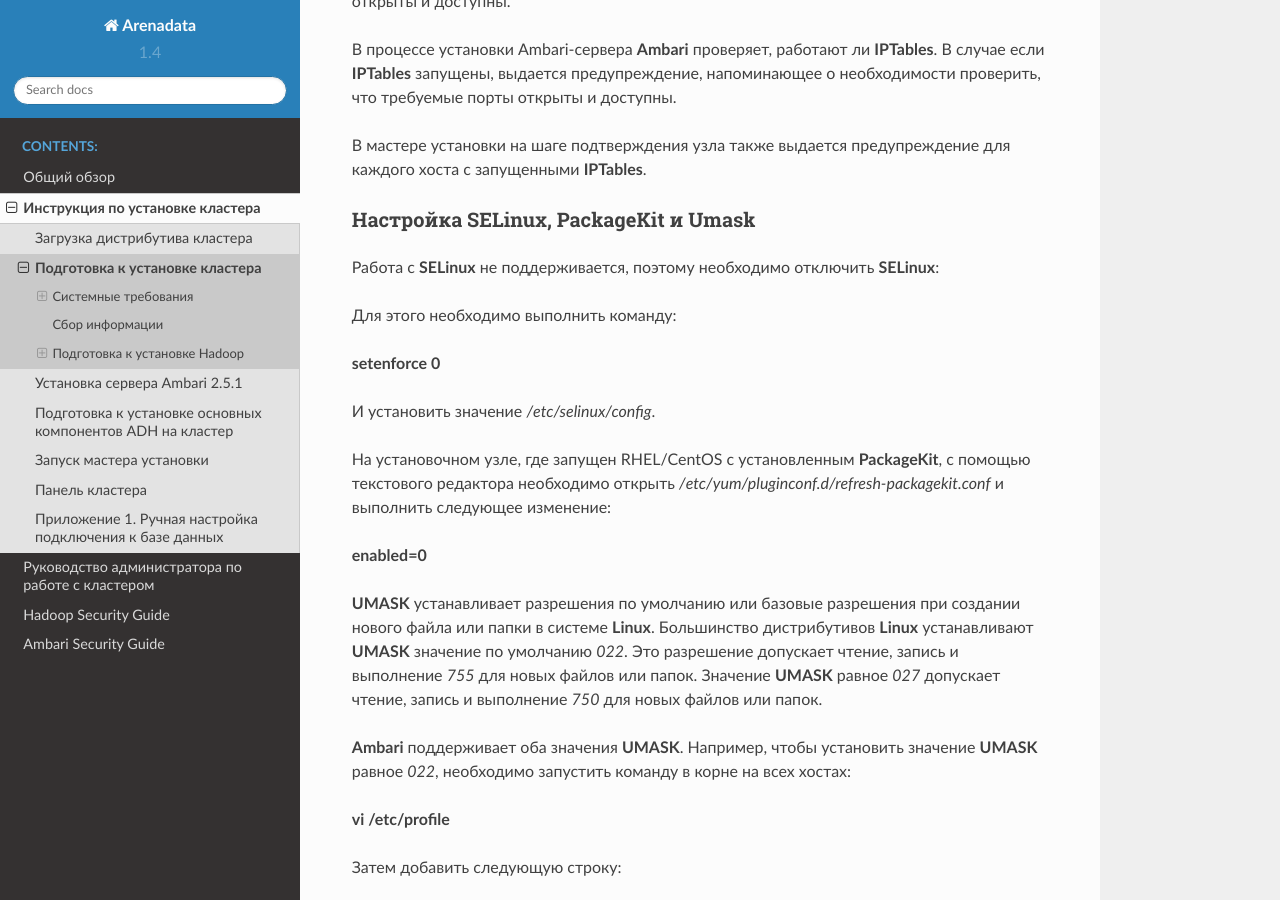
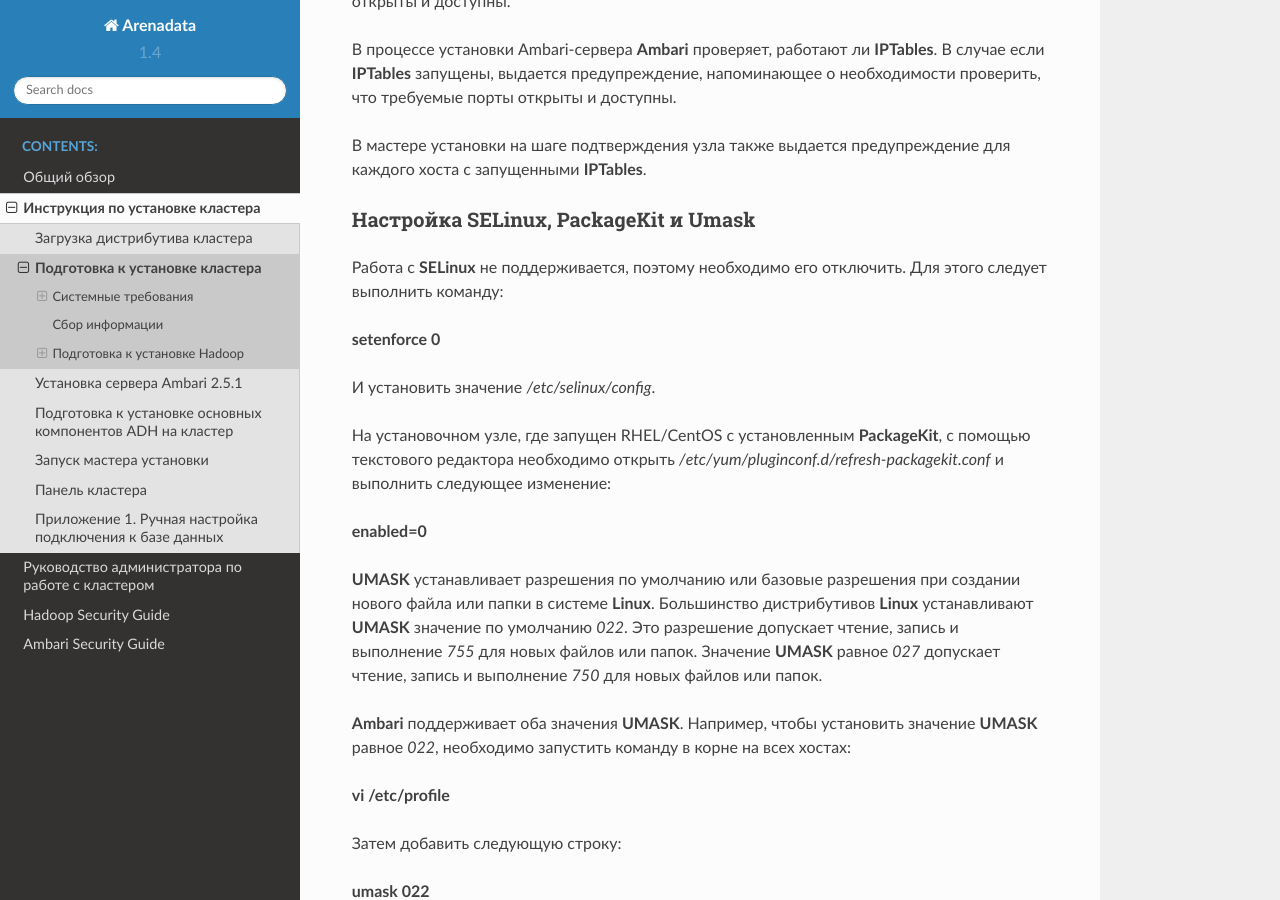
Before and after one commit to arenadata/docs_adps, a Sphinx documentation site: the page built from source/install/prepare.rst, in a window 1280 px wide and 900 px high, scrolled down 8008 px. Built offline with Sphinx 7.4.7 and the Read the Docs theme 2.0.0, drawn with Linux system fonts in a browser that asks for light colours; pages that are not in the unit, such as notebooks, are missing from menus.

Commit message:
Update prepare.rst

```diff
--- a/source/install/prepare.rst
+++ b/source/install/prepare.rst
@@ -504,10 +504,7 @@
 Настройка SELinux, PackageKit и Umask
 ^^^^^^^^^^^^^^^^^^^^^^^^^^^^^^^^^^^^^
 
-
-Работа с **SELinux** не поддерживается, поэтому необходимо отключить **SELinux**:
-
-Для этого необходимо выполнить команду:
+Работа с **SELinux** не поддерживается, поэтому необходимо его отключить. Для этого следует выполнить команду:
 
 :command:`setenforce 0`
 
```
